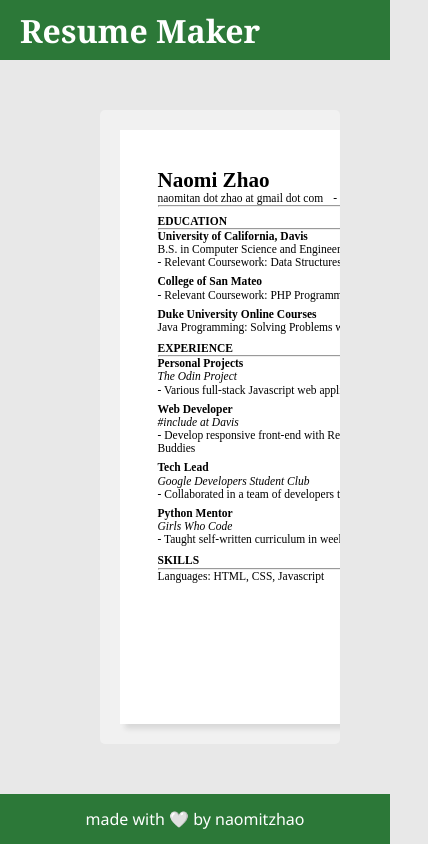
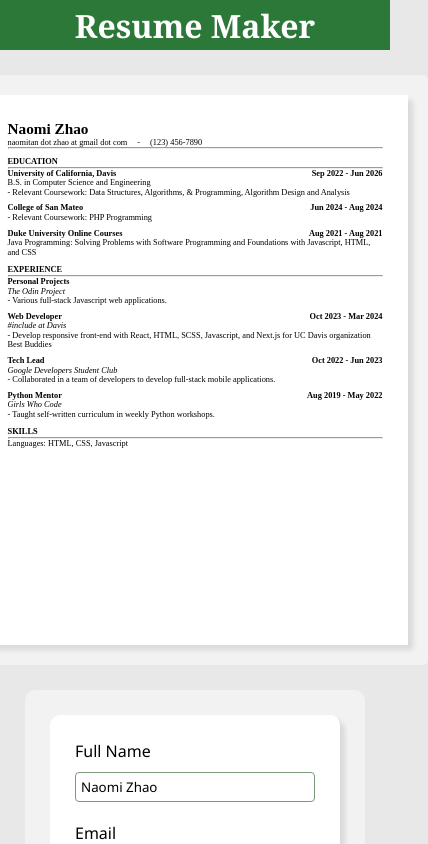
Before and after one commit to naomitzhao/top-projects, a React (Vite) app in the folder cv-application/: page / in a window 390 px wide. Shown: the top 844 px of the page, 428 px wide, since content can reach past the window. Built offline with nearby package versions, Linux system fonts and the light colour scheme.

Commit message:
feat: Styling adjustments and responsiveness

```diff
--- a/cv-application/src/index.css
+++ b/cv-application/src/index.css
@@ -12,6 +12,6 @@
 
     --text-secondary: rgb(122, 152, 123);
 
-    --header-height: 60px;
-    --footer-height: 50px;
+    --header-height: 50px;
+    --footer-height: 30px;
 }
--- a/cv-application/src/styles/App.css
+++ b/cv-application/src/styles/App.css
@@ -5,7 +5,7 @@
 
 :root {
   background-color: var(--background-primary);
-  --padding-main: 50px;
+  --padding-main: 25px;
 }
 
 main {
@@ -111,3 +111,17 @@ input:focus {
 .deletebutton:hover {
   text-decoration: underline;
 }
+
+@media screen and (max-width: 840px) {
+  main {
+    display: flex;
+    flex-direction: column-reverse;
+    align-items: center;
+    height: auto;
+  }
+
+  #formContainerContainer {
+    align-self: stretch;
+    max-width: 100%;
+  }
+}
--- a/cv-application/src/styles/Footer.css
+++ b/cv-application/src/styles/Footer.css
@@ -9,5 +9,5 @@
 }
 
 #footer p {
-    font-size: 1rem;
+    font-size: 0.75rem;
 }
--- a/cv-application/src/styles/Header.css
+++ b/cv-application/src/styles/Header.css
@@ -3,7 +3,7 @@
     background-color: var(--accent-primary);
     display: flex;
     align-items: center;
-    padding: 0 20px;
+    justify-content: center;
     color: white;
 }
 
--- a/cv-application/src/styles/Resume.css
+++ b/cv-application/src/styles/Resume.css
@@ -29,12 +29,12 @@
 #resumeContent {
     font-weight: 400;
     /* 1pt font = 1 em */
-    font-size: calc(72px / var(--ratio));
+    --pt: calc(0.0138888888px * var(--ratio));
 
     padding: calc(var(--ratio) * 0.5px);
     display: flex;
     flex-direction: column;
-    gap: 8em;
+    gap: 8px;
 }
 
 #resumeContent * {
@@ -43,21 +43,21 @@
 }
 
 #resumeContent h1 {
-    font-size: 22em;
+    font-size: calc(22 * var(--pt));
     font-weight: 700;
 }
 
 #resumeContent h2 {
-    font-size: 12em;
+    font-size: calc(12 * var(--pt));
     font-weight: 700;
 }
 
 #resumeContent h3 {
-    font-size: 12em;
+    font-size: calc(12 * var(--pt));
 }
 
 #resumeContent p {
-    font-size: 12em;
+    font-size: calc(12 * var(--pt));
 }
 
 .contactInfo {
@@ -73,9 +73,15 @@
 #educationItems, #experienceItems {
     display: flex;
     flex-direction: column;
-    gap: 6em;
+    gap: 6px;
 }
 
 .companyName {
     font-style: italic;
 }
+
+@media screen and (max-width: 1280px) {
+    #resume {
+        --ratio: 50;
+    }
+}
```
